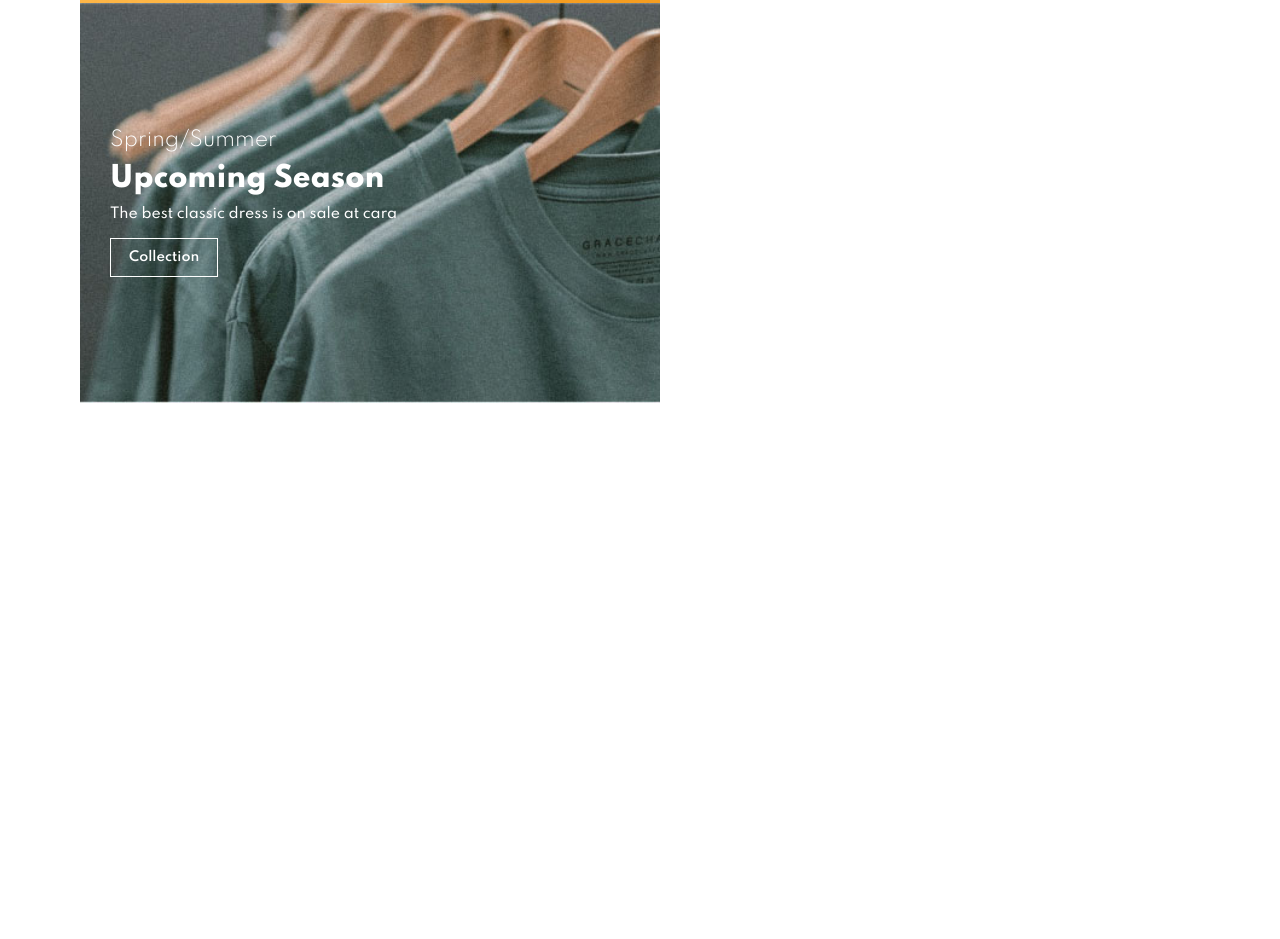
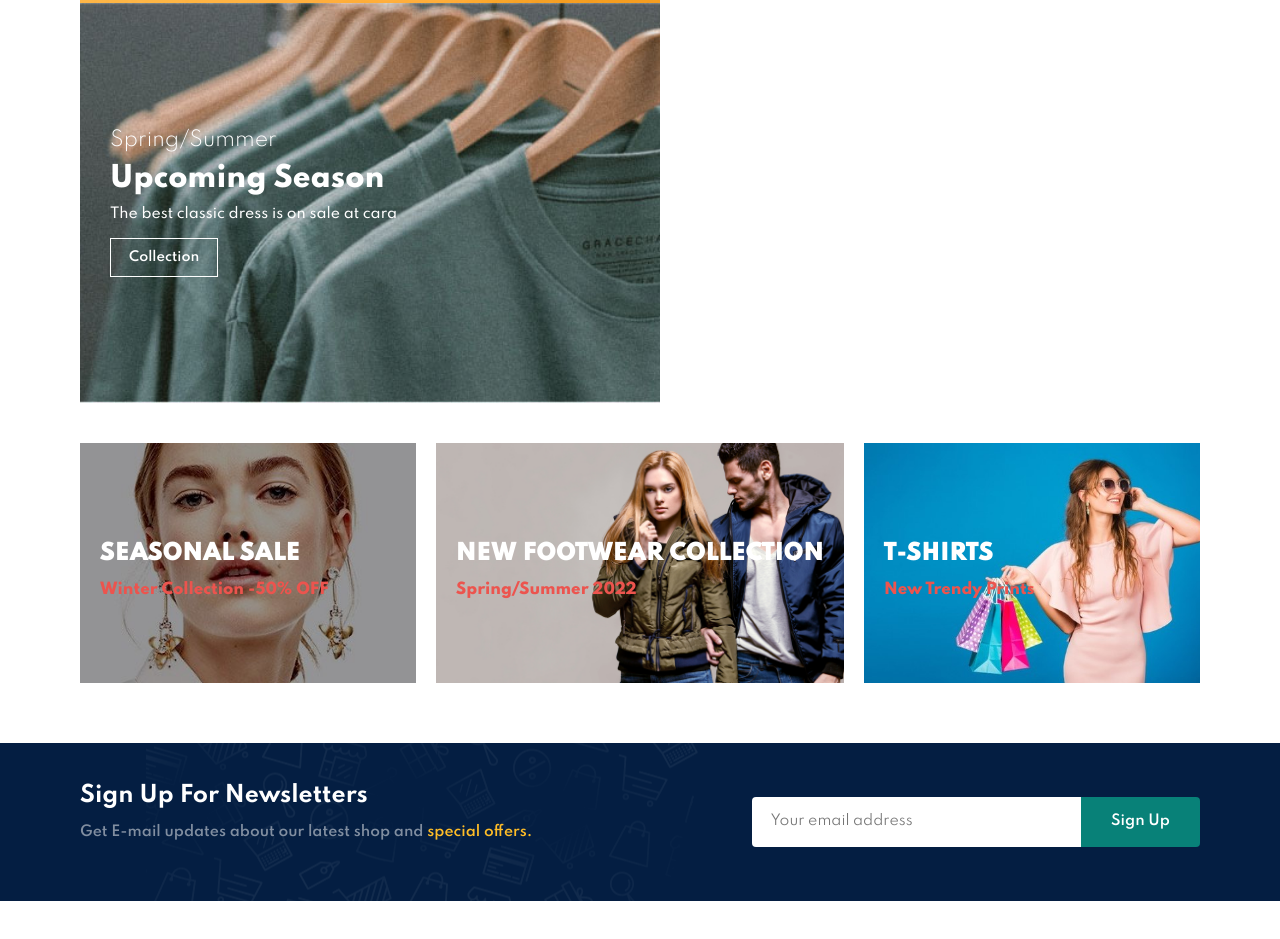
Before and after one commit to Subashtech14/Online-Shopping-Application, a plain HTML site: page index.html in a window 1280 px wide. Shown: the part 3959-4898 px from the top of the page. Before the commit the page ends 4402 px from the top, so only its background shows below. Drawn offline with Linux system fonts and the light colour scheme.

Commit message:
NewsLetter Finsihed

```diff
--- a/index.html
+++ b/index.html
@@ -351,6 +351,29 @@
                 <button class="white">Collection</button>
             </div>
         </section>
+        <section id="banner3">
+            <div class="banner-box">
+                <h2>SEASONAL SALE</h2>
+                <h3>Winter Collection -50% OFF</h3>
+            </div>
+            <div class="banner-box banner-box2">
+                <h2>NEW FOOTWEAR COLLECTION</h2>
+                <h3>Spring/Summer 2022</h3>
+            </div>
+            <div class="banner-box banner-box3">
+                <h2>T-SHIRTS</h2>
+                <h3>New Trendy Prints</h3>
+            </div>
+        </section>
+        <section id="newsletter" class="section-p1 section-m1">
+            <div class="newstext">
+                <h4>Sign Up For Newsletters</h4>
+                <p>Get E-mail updates about our latest shop and <span>special offers.</span></p>
+            </div>
+            <div class="form">
+                <input type="text" placeholder="Your email address">
+                <button class="normal">Sign Up</button>
+        </section>
     </main>
     <script src="script.js"></script>
 </body>
--- a/style.css
+++ b/style.css
@@ -344,3 +344,132 @@ h6 {
   background-color: #088178;
   border: 1px solid #088178;
 }
+
+#banner3 {
+  display: flex;
+  justify-content: space-between;
+  flex-wrap: wrap;
+  padding: 0 80px;
+}
+#banner3 .banner-box {
+  display: flex;
+  flex-direction: column;
+  justify-content: center;
+  align-items: flex-start;
+  background-image: url("img/banner/b7.jpg");
+  min-width: 30%;
+  height: 30vh;
+  background-size: cover;
+  background-position: center;
+  padding: 20px;
+  margin-bottom: 20px;
+}
+#banner3 .banner-box2 {
+  background-image: url("img/banner/b4.jpg");
+}
+#banner3 .banner-box3 {
+  background-image: url("img/banner/b18.jpg");
+}
+#banner3 h2 {
+  color: #fff;
+  font-weight: 900;
+  font-size: 22px;
+}
+#banner3 h3 {
+  color: #ec544e;
+  font-weight: 800;
+  font-size: 15px;
+}
+#newsletter {
+  display: flex;
+  justify-content: space-between;
+  flex-wrap: wrap;
+  align-items: center;
+  background-image: url("img/banner/b14.png");
+  background-repeat: no-repeat;
+  background-position: 20% 30%;
+  background-color: #041e42;
+}
+#newsletter h4 {
+  font-size: 22px;
+  font-weight: 700;
+  color: #fff;
+}
+#newsletter p {
+  font-size: 14px;
+  font-weight: 600;
+  color: #818ea0;
+}
+#newsletter p span {
+  color: #ffbd27;
+}
+#newsletter .form {
+  display: flex;
+  width: 40%;
+}
+#newsletter input {
+  height: 3.125rem;
+  padding: 0 1.25em;
+  font-size: 14px;
+  width: 100%;
+  border: 1px solid transparent;
+  border-radius: 4px;
+  outline: none;
+  border-top-right-radius: 0;
+  border-bottom-right-radius: 0;
+}
+#newsletter button {
+  background-color: #088178;
+  color: #fff;
+  white-space: nowrap;
+  border-top-left-radius: 0;
+  border-bottom-left-radius: 0;
+}
+
+footer {
+  display: flex;
+  flex-wrap: wrap;
+  justify-content: space-between;
+}
+footer .col {
+  display: flex;
+  flex-direction: column;
+  align-items: flex-start;
+  margin-bottom: 20px;
+}
+footer .logo {
+  margin-bottom: 30px;
+}
+footer h4 {
+  font-size: 14px;
+  padding-bottom: 20px;
+}
+footer p {
+  font-size: 13px;
+  margin: 0 0 8px 0;
+}
+footer a {
+  font-size: 13px;
+  text-decoration: none;
+  color: #222;
+  margin-bottom: 10px;
+}
+footer .follow {
+  margin-top: 20px;
+}
+footer .follow i {
+  color: #465b52;
+  padding-right: 4px;
+  cursor: pointer;
+}
+footer .install .row img {
+  border: 1px solid #088178;
+  border-radius: 6px;
+}
+footer .install img {
+  margin: 10px 0 15px 0;
+}
+footer .follow i:hover,
+footer a:hover {
+  color: #088178;
+}
```
